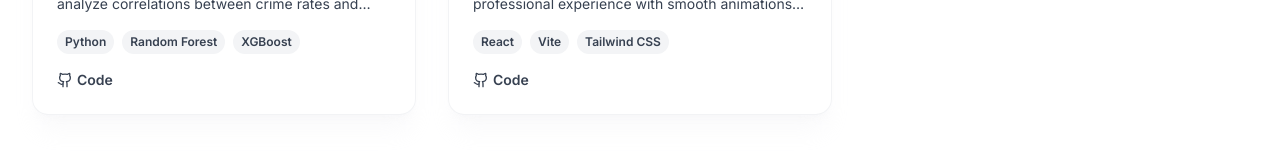
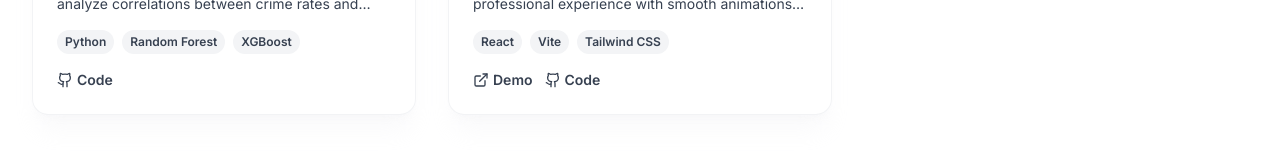
Before and after one commit to prathambusa/Pratham-Busa-Portfolio, a React (Vite) app: page /projects in a window 1280 px wide. Shown: the part 2281-2441 px from the top of the page. Built offline with nearby package versions, Linux system fonts and the light colour scheme.

Commit message:
feat: Add demo link to Personal Portfolio Website project
- Add demo link before GitHub link in project card
- Update README with clear demo and code links
- Make demo link the primary call-to-action

```diff
--- a/src/components/Projects.jsx
+++ b/src/components/Projects.jsx
@@ -194,9 +194,14 @@ function Projects() {
                         <ExternalLink size={16} /> Demo
                       </a>
                     ) : project.title === "Personal Portfolio Website" ? (
-                      <a href="https://github.com/prathambusa/Pratham-Busa-Portfolio" target="_blank" rel="noopener noreferrer" className="text-gray-700 hover:text-gray-900 flex items-center gap-1 text-sm font-semibold transition-colors">
-                        <Github size={16} /> Code
-                      </a>
+                      <div className="flex gap-3">
+                        <a href="https://pratham-busa.netlify.app/" target="_blank" rel="noopener noreferrer" className="text-gray-700 hover:text-gray-900 flex items-center gap-1 text-sm font-semibold transition-colors">
+                          <ExternalLink size={16} /> Demo
+                        </a>
+                        <a href="https://github.com/prathambusa/Pratham-Busa-Portfolio" target="_blank" rel="noopener noreferrer" className="text-gray-700 hover:text-gray-900 flex items-center gap-1 text-sm font-semibold transition-colors">
+                          <Github size={16} /> Code
+                        </a>
+                      </div>
                     ) : project.title === "Spotify Data Analysis" ? (
                       <a href="https://github.com/prathambusa/Spotify-Data-Analysis" target="_blank" rel="noopener noreferrer" className="text-gray-700 hover:text-gray-900 flex items-center gap-1 text-sm font-semibold transition-colors">
                         <Github size={16} /> Code
```
Also changed, not shown: 1 other file (tests, documents, lock files or other folders).
